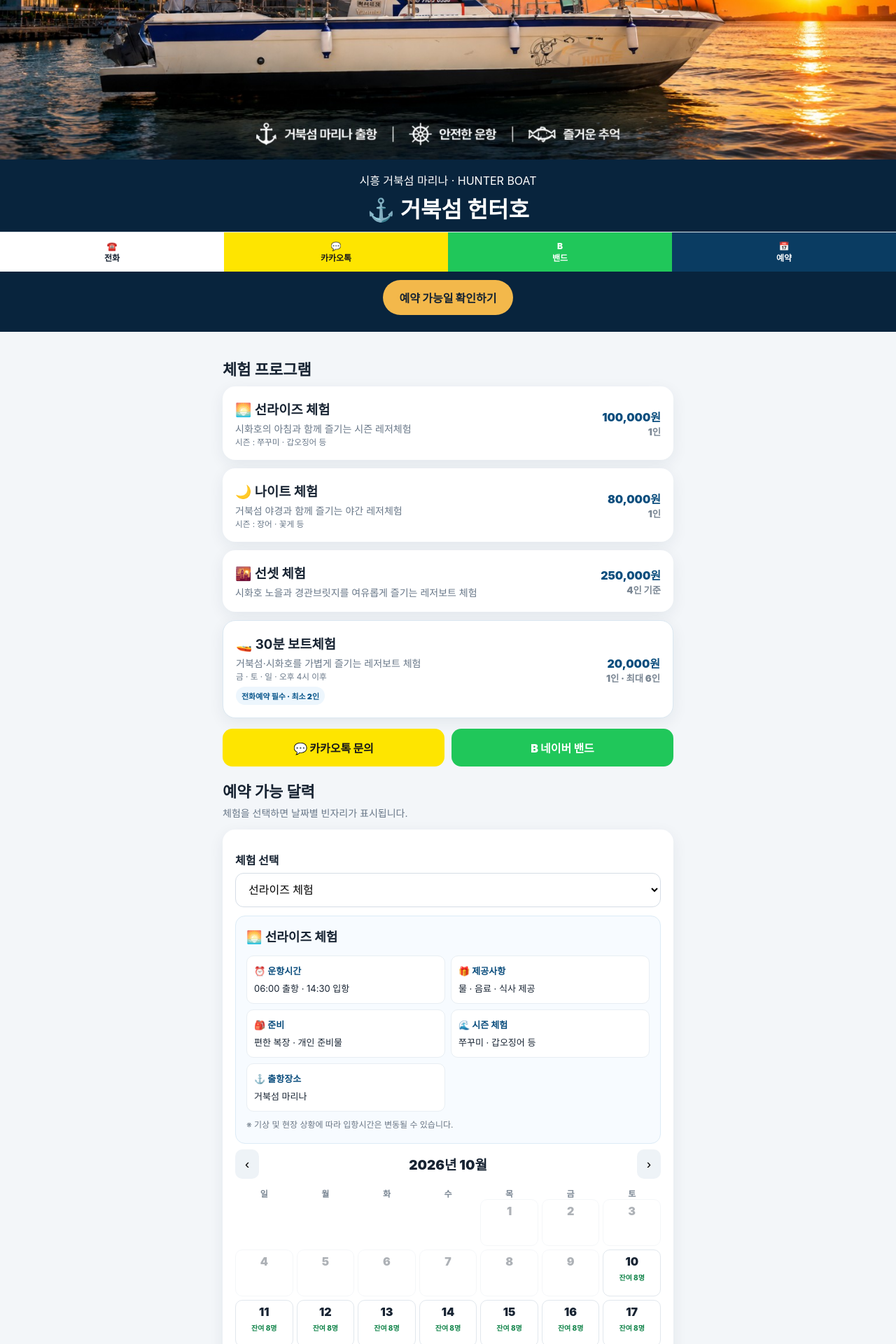
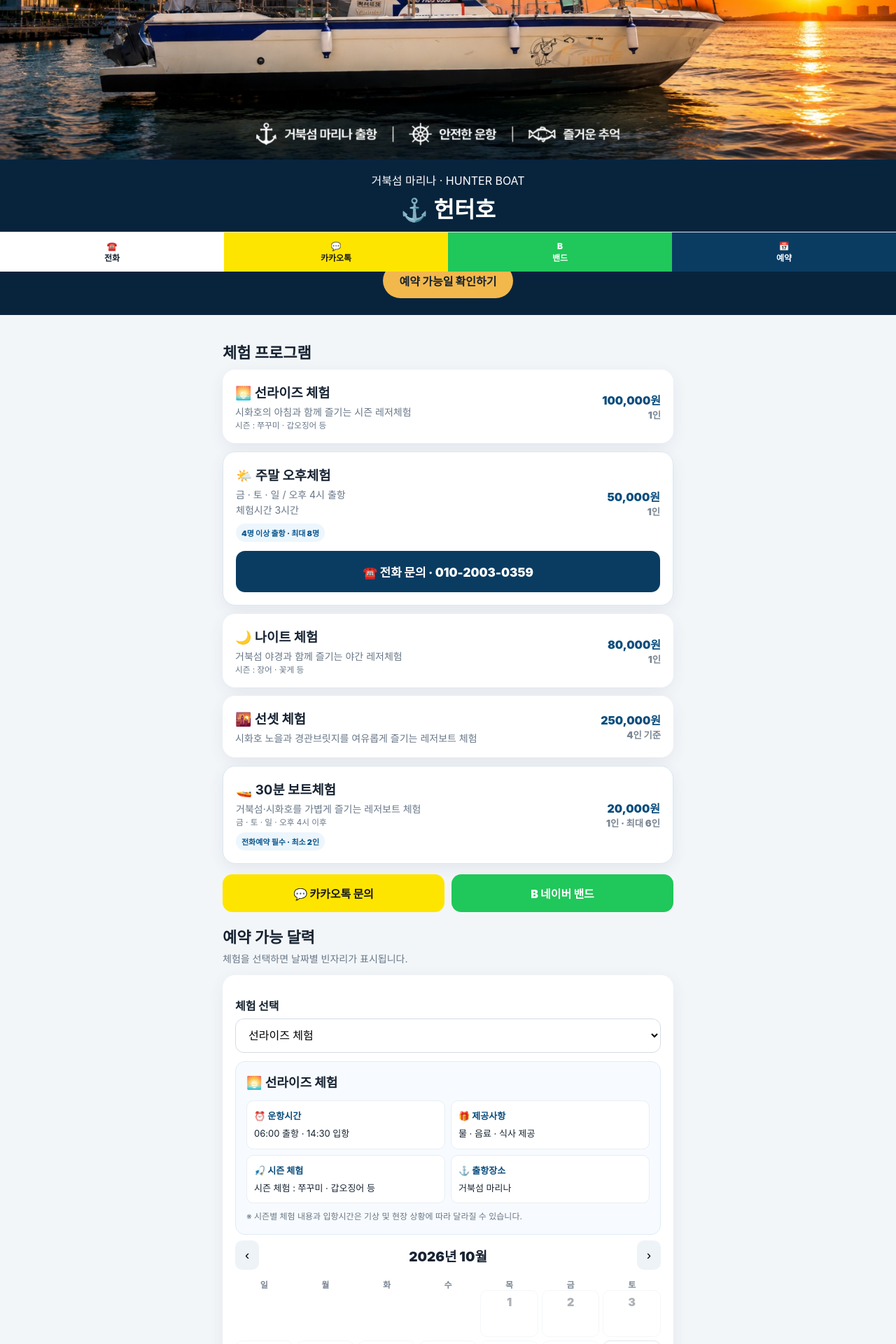
Before and after one commit to kimkyunghwan007/hunter-booking, a Flask app: page / in a window 1280 px wide. Shown: the part 412-2332 px from the top of the page at 70% size. Run offline with Flask 3, Linux system fonts and the light colour scheme; data that the repository does not hold is empty; some libraries are stand-ins or nearby versions.

Commit message:
Update index.html

```diff
--- a/templates/index.html
+++ b/templates/index.html
@@ -6,11 +6,10 @@
 <meta charset="utf-8">
 <meta name="viewport" content="width=device-width,initial-scale=1,viewport-fit=cover">
 
-<title>거북섬낚시 헌터호 | 시화호 거북섬 체험낚시 예약</title>
+<title>거북섬 헌터호 예약</title>
 
-<meta name="description" content="거북섬낚시 헌터호 공식 예약 홈페이지. 시흥 거북섬 마리나에서 출발하는 시화호 체험낚시·레저보트. 선라이즈·선셋·나이트 체험과 30분 보트체험, 시즌별 쭈꾸미·갑오징어·장어·꽃게 체험 예약 안내.">
-
-<meta name="keywords" content="거북섬낚시, 거북섬 낚시, 거북섬 체험낚시, 시화호 낚시, 시화호 체험낚시, 시흥 낚시, 시흥 거북섬 낚시, 거북섬 보트체험, 시화호 보트체험, 거북섬 선셋, 거북섬 쭈꾸미, 시화호 쭈꾸미, 거북섬 갑오징어, 거북섬 헌터호, 헌터호, 헌터호 예약, 거북섬 마리나">
+<meta name="description" content="거북섬 마리나 헌터호 예약 홈페이지. 선라이즈·선셋·나이트 마리나 레저보트 체험과 시즌별 쭈꾸미·갑오징어·장어 등 다양한 체험 안내.">
+<meta name="keywords" content="거북섬 헌터호, 헌터호, 거북섬 마리나, 거북섬 체험, 시화호 체험, 헌터호 예약, 거북섬 쭈꾸미, 시화호 쭈꾸미, 갑오징어 체험, 장어 체험">
 
 <style>
 *{box-sizing:border-box}
@@ -86,21 +85,8 @@ white-space:nowrap
 
 .price small{display:block;color:#7b8794}
 
-.inquiryProgram{
-border:1px solid #dbe8f1;
-}
-
-.inquiryTag{
-display:inline-block;
-margin-top:7px;
-font-size:11px;
-font-weight:900;
-color:#0a578c;
-background:#edf6fd;
-padding:5px 8px;
-border-radius:999px;
-}
-
+.inquiryProgram{border:1px solid #dbe8f1}.inquiryTag{display:inline-block;margin-top:7px;font-size:11px;font-weight:900;color:#0a578c;background:#edf6fd;padding:5px 8px;border-radius:999px}
+.experience30Box{margin-top:14px;padding:18px;background:#fff8e8;border:1px solid #f1d48d;border-radius:14px}.experience30Box h3{margin:0 0 10px;font-size:20px}.experience30Box p{margin:7px 0;line-height:1.7}.call30{display:block;margin-top:16px;padding:17px;background:#0a3c62;color:white;text-align:center;border-radius:13px;font-size:17px;font-weight:900}
 .quick{
 display:grid;
 grid-template-columns:1fr 1fr;
@@ -163,9 +149,19 @@ border-bottom:1px solid #e8edf2;
 font-size:14px
 }
 
-.publicBookingRow:last-child{border-bottom:0}
-.publicBookingDone{font-weight:900;color:#13854b}
-.publicBookingWait{font-weight:900;color:#c07800}
+.publicBookingRow:last-child{
+border-bottom:0
+}
+
+.publicBookingDone{
+font-weight:900;
+color:#13854b
+}
+
+.publicBookingWait{
+font-weight:900;
+color:#c07800
+}
 
 .submit{
 width:100%;
@@ -226,8 +222,15 @@ font-size:16px;
 color:#333
 }
 
-.refundDanger{font-weight:900;color:#c53b3b}
-.refundGood{font-weight:900;color:#0a578c}
+.refundDanger{
+font-weight:900;
+color:#c53b3b
+}
+
+.refundGood{
+font-weight:900;
+color:#0a578c
+}
 
 .calhead{
 display:flex;
@@ -316,36 +319,6 @@ color:#6b7785;
 margin-top:9px
 }
 
-.experience30Box{
-margin-top:14px;
-padding:18px;
-background:#fff8e8;
-border:1px solid #f1d48d;
-border-radius:14px;
-}
-
-.experience30Box h3{
-margin:0 0 10px;
-font-size:20px
-}
-
-.experience30Box p{
-margin:7px 0;
-line-height:1.7
-}
-
-.call30{
-display:block;
-margin-top:16px;
-padding:17px;
-background:#0a3c62;
-color:white;
-text-align:center;
-border-radius:13px;
-font-size:17px;
-font-weight:900
-}
-
 .bottom{
 position:fixed;
 bottom:0;
@@ -393,12 +366,12 @@ color:#76664b
 
 <header class="hero">
 
-<img src="/hunter-main.png?v=20260908" alt="거북섬 낚시 헌터호 시화호 체험낚시 보트">
+<img src="/hunter-main.png?v=20260908" alt="헌터호">
 
 <div class="heroText">
-<div>시흥 거북섬 마리나 · HUNTER BOAT</div>
-<h1>⚓ 거북섬 헌터호</h1>
-<p>거북섬 낚시 · 시화호 체험낚시<br>가까운 바다에서 즐기는 특별한 하루</p>
+<div>거북섬 마리나 · HUNTER BOAT</div>
+<h1>⚓ 헌터호</h1>
+<p>가까운 바다에서 즐기는 특별한 하루</p>
 <a class="cta" href="#reserve">예약 가능일 확인하기</a>
 </div>
 
@@ -417,6 +390,19 @@ color:#76664b
 100,000원
 <small>1인</small>
 </div>
+</div>
+
+
+<div class="card inquiryProgram" style="padding:18px;">
+  <div class="program">
+    <div>
+      <h3 style="margin:0 0 5px;">🌤️ 주말 오후체험</h3>
+      <p style="margin:0;color:#687788;font-size:14px;line-height:1.6;">금 · 토 · 일 / 오후 4시 출항<br>체험시간 3시간</p>
+      <span class="inquiryTag">4명 이상 출항 · 최대 8명</span>
+    </div>
+    <div class="price">50,000원<small>1인</small></div>
+  </div>
+  <a href="tel:01020030359" class="call30" style="margin-top:13px;">☎️ 전화 문의 · 010-2003-0359</a>
 </div>
 
 <div class="card program">
@@ -441,20 +427,7 @@ color:#76664b
 </div>
 </div>
 
-<div class="card program inquiryProgram">
-<div>
-<h3>🚤 30분 보트체험</h3>
-<p>
-거북섬·시화호를 가볍게 즐기는 레저보트 체험<br>
-<small>금 · 토 · 일 · 오후 4시 이후</small>
-</p>
-<span class="inquiryTag">전화예약 필수 · 최소 2인</span>
-</div>
-<div class="price">
-20,000원
-<small>1인 · 최대 6인</small>
-</div>
-</div>
+<div class="card program inquiryProgram"><div><h3>🚤 30분 보트체험</h3><p>거북섬·시화호를 가볍게 즐기는 레저보트 체험<br><small>금 · 토 · 일 · 오후 4시 이후</small></p><span class="inquiryTag">전화예약 필수 · 최소 2인</span></div><div class="price">20,000원<small>1인 · 최대 6인</small></div></div>
 
 <div class="quick">
 <a class="kakao" href="http://pf.kakao.com/_rkNSX/chat">💬 카카오톡 문의</a>
@@ -472,83 +445,16 @@ color:#76664b
 <label>체험 선택</label>
 
 <select id="program">
-
 {% for name, info in programs.items() %}
-
-<option value="{{ name }}">
-{% if name == '주간체험' %}
-선라이즈 체험
-{% elif name == '야간체험' %}
-나이트 체험
-{% elif name == '선셋체험' %}
-선셋 체험
-{% else %}
-{{ name }}
-{% endif %}
-</option>
-
+<option value="{{ name }}">{% if name == '주간체험' %}선라이즈 체험{% elif name == '야간체험' %}나이트 체험{% elif name == '선셋체험' %}선셋 체험{% else %}{{ name }}{% endif %}</option>
 {% endfor %}
-
-<option value="30분체험">
-30분 보트체험
-</option>
-
+<option value="30분체험">30분 보트체험</option>
 </select>
 
 <div id="programInfo" class="infoBox"></div>
-
-<div
-id="experience30Box"
-class="experience30Box"
-style="display:none;">
-
-<h3>🚤 30분 보트체험</h3>
-
-<p>
-<strong>📅 운영일</strong><br>
-금 · 토 · 일
-</p>
-
-<p>
-<strong>⏰ 운영시간</strong><br>
-오후 4시 이후
-</p>
-
-<p>
-<strong>💰 이용요금</strong><br>
-1인 20,000원
-</p>
-
-<p>
-<strong>👥 이용인원</strong><br>
-최소 2인 · 최대 6인
-</p>
-
-<p>
-<strong>🚤 체험시간</strong><br>
-약 30분
-</p>
-
-<p>
-<strong>📸 서비스</strong><br>
-즉석사진 촬영
-</p>
-
-<div class="infoNote">
-※ 온라인 예약 없이 전화예약으로 진행합니다.<br>
-※ 정확한 출항시간은 전화로 조율합니다.<br>
-※ 기상 및 현장 상황에 따라 운항시간이 변경될 수 있습니다.
-</div>
-
-<a
-class="call30"
-href="tel:01020030359">
-☎️ 010-2003-0359 전화예약
-</a>
-
-</div>
-
-
+<div id="experience30Box" class="experience30Box" style="display:none;">
+<h3>🚤 30분 보트체험</h3><p><strong>📅 운영일</strong><br>금 · 토 · 일</p><p><strong>⏰ 운영시간</strong><br>오후 4시 이후</p><p><strong>💰 이용요금</strong><br>1인 20,000원</p><p><strong>👥 이용인원</strong><br>최소 2인 · 최대 6인</p><p><strong>🚤 체험시간</strong><br>약 30분</p><p><strong>📸 서비스</strong><br>즉석사진 촬영</p>
+<div class="infoNote">※ 온라인 예약 없이 전화예약으로 진행합니다.<br>※ 정확한 출항시간은 전화로 조율합니다.<br>※ 기상 및 현장 상황에 따라 운항시간이 변경될 수 있습니다.</div><a class="call30" href="tel:01020030359">☎️ 010-2003-0359 전화예약</a></div>
 <div id="calendarArea">
 
 <div class="calhead">
@@ -558,8 +464,13 @@ href="tel:01020030359">
 </div>
 
 <div class="week">
-<div>일</div><div>월</div><div>화</div><div>수</div>
-<div>목</div><div>금</div><div>토</div>
+<div>일</div>
+<div>월</div>
+<div>화</div>
+<div>수</div>
+<div>목</div>
+<div>금</div>
+<div>토</div>
 </div>
 
 <div class="calendar" id="calendar"></div>
@@ -567,10 +478,7 @@ href="tel:01020030359">
 </div>
 
 </div>
-
-
 <div id="onlineReserveArea">
-
 <h2 class="title">온라인 예약</h2>
 
 <div class="card">
@@ -601,7 +509,14 @@ href="tel:01020030359">
 <input name="name" type="text" required>
 
 <label>휴대전화번호</label>
-<input name="phone" type="tel" inputmode="numeric" placeholder="01012345678" required>
+<input
+name="phone"
+type="tel"
+inputmode="numeric"
+placeholder="01012345678"
+required
+>
+
 
 <div class="paymentBox" id="paymentBox">
 
@@ -625,6 +540,7 @@ href="tel:01020030359">
 </div>
 </div>
 
+
 <div class="privacy">
 
 <b>개인정보 수집·이용 안내</b><br>
@@ -635,6 +551,7 @@ href="tel:01020030359">
 
 </div>
 
+
 <label class="agree">
 
 <input type="checkbox" required>
@@ -644,6 +561,7 @@ href="tel:01020030359">
 </span>
 
 </label>
+
 
 <div class="refundBox">
 
@@ -674,9 +592,14 @@ href="tel:01020030359">
 
 </div>
 
+
 <label class="agree" style="margin-top:14px;">
 
-<input type="checkbox" name="refund_agree" required>
+<input
+type="checkbox"
+name="refund_agree"
+required
+>
 
 <span>
 <strong>
@@ -686,7 +609,11 @@ href="tel:01020030359">
 
 </label>
 
-<button class="submit" id="submitBtn" type="submit">
+
+<button
+class="submit"
+id="submitBtn"
+type="submit">
 예약 신청하기
 </button>
 
@@ -695,7 +622,6 @@ href="tel:01020030359">
 </div>
 
 </div>
-
 </section>
 
 
@@ -747,6 +673,7 @@ text-align:center;
 <div>주소 : 경기도 안산시 상록구 구룡로5길 14-4 204호</div>
 
 <div>예약문의 : 010-2003-0359</div>
+
 
 <div
 style="
@@ -805,6 +732,7 @@ color:#666;
 
 </div>
 
+
 <div style="margin-top:15px;">
 © 헌터호. All Rights Reserved.
 </div>
@@ -818,15 +746,21 @@ color:#666;
 ☎️<br>전화
 </a>
 
-<a class="kakao" href="http://pf.kakao.com/_rkNSX/chat">
+<a
+class="kakao"
+href="http://pf.kakao.com/_rkNSX/chat">
 💬<br>카카오톡
 </a>
 
-<a class="band" href="https://band.us/n/a1afb9D482Ads">
+<a
+class="band"
+href="https://band.us/n/a1afb9D482Ads">
 B<br>밴드
 </a>
 
-<a class="reserve" href="#reserve">
+<a
+class="reserve"
+href="#reserve">
 📅<br>예약
 </a>
 
@@ -846,10 +780,10 @@ const programInfo=document.getElementById('programInfo');
 const payAmount=document.getElementById('payAmount');
 const publicBookings=document.getElementById('publicBookings');
 const submitBtn=document.getElementById('submitBtn');
-
 const calendarArea=document.getElementById('calendarArea');
 const onlineReserveArea=document.getElementById('onlineReserveArea');
 const experience30Box=document.getElementById('experience30Box');
+
 
 const programGuide={
 
@@ -857,42 +791,32 @@ const programGuide={
 title:'🌅 선라이즈 체험',
 time:'06:00 출항 · 14:30 입항',
 provide:'물 · 음료 · 식사 제공',
-season:'쭈꾸미 · 갑오징어 등',
-prepare:'편한 복장 · 개인 준비물',
-note:'기상 및 현장 상황에 따라 입항시간은 변동될 수 있습니다.'
+prepare:'시즌 체험 : 쭈꾸미 · 갑오징어 등',
+note:'시즌별 체험 내용과 입항시간은 기상 및 현장 상황에 따라 달라질 수 있습니다.'
 },
 
 '야간체험':{
 title:'🌙 나이트 체험',
 time:'17:00 출항 · 23:00 입항',
 provide:'물 · 음료 · 간단한 식사 제공',
-season:'장어 · 꽃게 등',
-prepare:'야간 체험에 맞는 편한 복장 권장',
-note:'기상 및 현장 상황에 따라 출·입항시간은 전후로 변동될 수 있습니다.'
+prepare:'시즌 체험 : 장어 · 꽃게 등',
+note:'시즌별 체험 내용과 출·입항시간은 기상 및 현장 상황에 따라 달라질 수 있습니다.'
 },
 
 '선셋체험':{
 title:'🌇 선셋 체험',
 time:'선셋 시간에 맞춰 출항',
-provide:'시화호 노을과 경관브릿지 체험',
-season:'노을 · 야경 · 마리나 경관',
-prepare:'편한 복장 · 사진 촬영 준비',
+provide:'시화호 노을과 마리나 경관 체험',
+prepare:'노을 · 경관브릿지 · 마리나 경관',
 note:'계절별 일몰시간과 기상상황에 따라 운항시간이 달라질 수 있습니다.'
 }
 
 };
 
+
 function updateProgramInfo(){
-
-if(program.value==='30분체험'){
-return;
-}
-
+if(program.value==='30분체험')return;
 const g=programGuide[program.value];
-
-if(!g){
-return;
-}
 
 programInfo.innerHTML=`
 
@@ -911,13 +835,8 @@ ${g.provide}
 </div>
 
 <div class="infoChip">
-<b>🎒 준비</b>
+<b>🎣 시즌 체험</b>
 ${g.prepare}
-</div>
-
-<div class="infoChip">
-<b>🌊 시즌 체험</b>
-${g.season}
 </div>
 
 <div class="infoChip">
@@ -935,6 +854,7 @@ ${g.season}
 
 }
 
+
 const now=new Date();
 
 let view=new Date(
@@ -943,12 +863,14 @@ now.getMonth(),
 1
 );
 
+
 dateInput.min=
 new Date(
 now.getTime()-now.getTimezoneOffset()*60000
 )
 .toISOString()
 .split('T')[0];
+
 
 function mk(d){
 
@@ -958,11 +880,9 @@ return d.getFullYear()
 
 }
 
+
 async function loadPublicBookings(){
-
-if(program.value==='30분체험'){
-return;
-}
+if(program.value==='30분체험')return;
 
 if(!dateInput.value){
 
@@ -1027,11 +947,9 @@ publicBookings.innerHTML='';
 
 }
 
+
 async function availability(){
-
-if(program.value==='30분체험'){
-return;
-}
+if(program.value==='30분체험')return;
 
 hidden.value=program.value;
 
@@ -1077,17 +995,13 @@ remaining.textContent='⛔ '+d.state;
 people.max=1;
 
 if(d.state==='예약마감'){
-
 people.disabled=true;
 submitBtn.disabled=true;
 submitBtn.textContent='예약 마감';
-
 }else{
-
 people.disabled=false;
 submitBtn.disabled=true;
 submitBtn.textContent=d.state;
-
 }
 
 }
@@ -1096,11 +1010,9 @@ loadPublicBookings();
 
 }
 
+
 async function load(){
-
-if(program.value==='30분체험'){
-return;
-}
+if(program.value==='30분체험')return;
 
 hidden.value=program.value;
 
@@ -1130,6 +1042,7 @@ for(let i=0;i<first;i++){
 h+='<div class="day blank"></div>';
 
 }
+
 
 for(const x of d.days){
 
@@ -1171,11 +1084,13 @@ txt=x.state;
 
 }
 
+
 if(dateInput.value===x.date){
 
 cls+=' selected';
 
 }
+
 
 h+=`
 <div class="${cls}" ${click}>
@@ -1190,11 +1105,9 @@ cal.innerHTML=h;
 
 }
 
+
 function pick(v){
-
-if(program.value==='30분체험'){
-return;
-}
+if(program.value==='30분체험')return;
 
 dateInput.value=v;
 
@@ -1208,11 +1121,8 @@ document
 
 }
 
+
 document.getElementById('prev').onclick=()=>{
-
-if(program.value==='30분체험'){
-return;
-}
 
 view=new Date(
 view.getFullYear(),
@@ -1224,11 +1134,8 @@ load();
 
 };
 
+
 document.getElementById('next').onclick=()=>{
-
-if(program.value==='30분체험'){
-return;
-}
 
 view=new Date(
 view.getFullYear(),
@@ -1240,6 +1147,7 @@ load();
 
 };
 
+
 program.onchange=()=>{
 
 dateInput.value='';
@@ -1249,32 +1157,22 @@ remaining.textContent=
 
 publicBookings.style.display='none';
 publicBookings.innerHTML='';
-
 if(program.value==='30분체험'){
-
-programInfo.style.display='none';
-calendarArea.style.display='none';
-onlineReserveArea.style.display='none';
-experience30Box.style.display='block';
-
-return;
-
+programInfo.style.display='none';calendarArea.style.display='none';onlineReserveArea.style.display='none';experience30Box.style.display='block';return;
 }
-
-programInfo.style.display='block';
-calendarArea.style.display='block';
-onlineReserveArea.style.display='block';
-experience30Box.style.display='none';
-
+programInfo.style.display='block';calendarArea.style.display='block';onlineReserveArea.style.display='block';experience30Box.style.display='none';
 people.disabled=false;
 submitBtn.disabled=false;
 submitBtn.textContent='예약 신청하기';
 
 updateProgramInfo();
+
 load();
+
 updatePay();
 
 };
+
 
 dateInput.onchange=()=>{
 
@@ -1296,17 +1194,15 @@ load();
 
 };
 
+
 function updatePay(){
+if(program.value==='30분체험')return;
 
 const prices={
 '주간체험':100000,
 '야간체험':80000,
 '선셋체험':250000
 };
-
-if(program.value==='30분체험'){
-return;
-}
 
 let total=
 program.value==='선셋체험'
@@ -1322,41 +1218,37 @@ total.toLocaleString()+'원';
 
 }
 
+
 people.addEventListener(
 'input',
 updatePay
 );
 
+
 updateProgramInfo();
 updatePay();
 load();
+
 
 const reserveForm=
 document.getElementById('reserveForm');
 
 let submitting=false;
 
+
 reserveForm.addEventListener(
 'submit',
 function(e){
-
-if(program.value==='30분체험'){
-
+if(program.value==='30분체험'){e.preventDefault();return false;}
+if(submitBtn.disabled){
 e.preventDefault();
 return false;
-
-}
-
-if(submitBtn.disabled){
-
-e.preventDefault();
-return false;
-
 }
 
 if(submitting){
 
 e.preventDefault();
+
 return false;
 
 }
```
